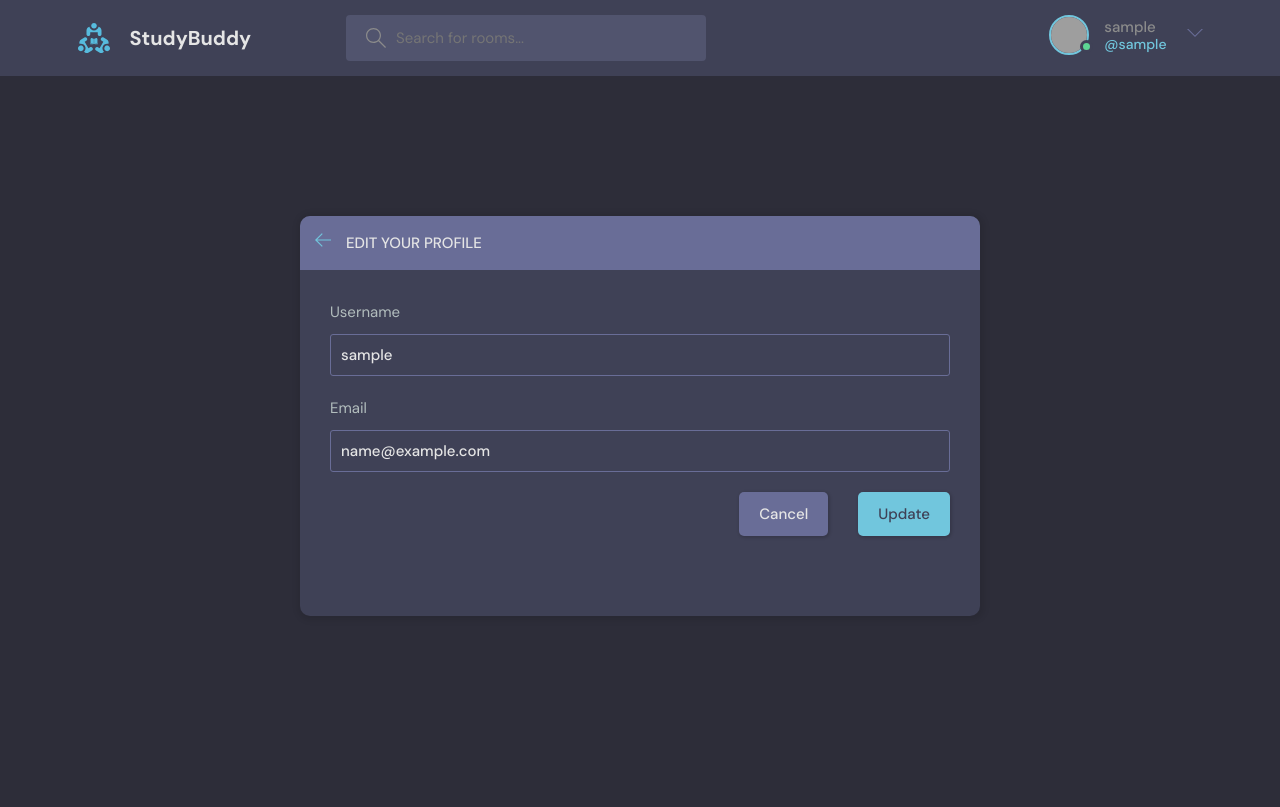
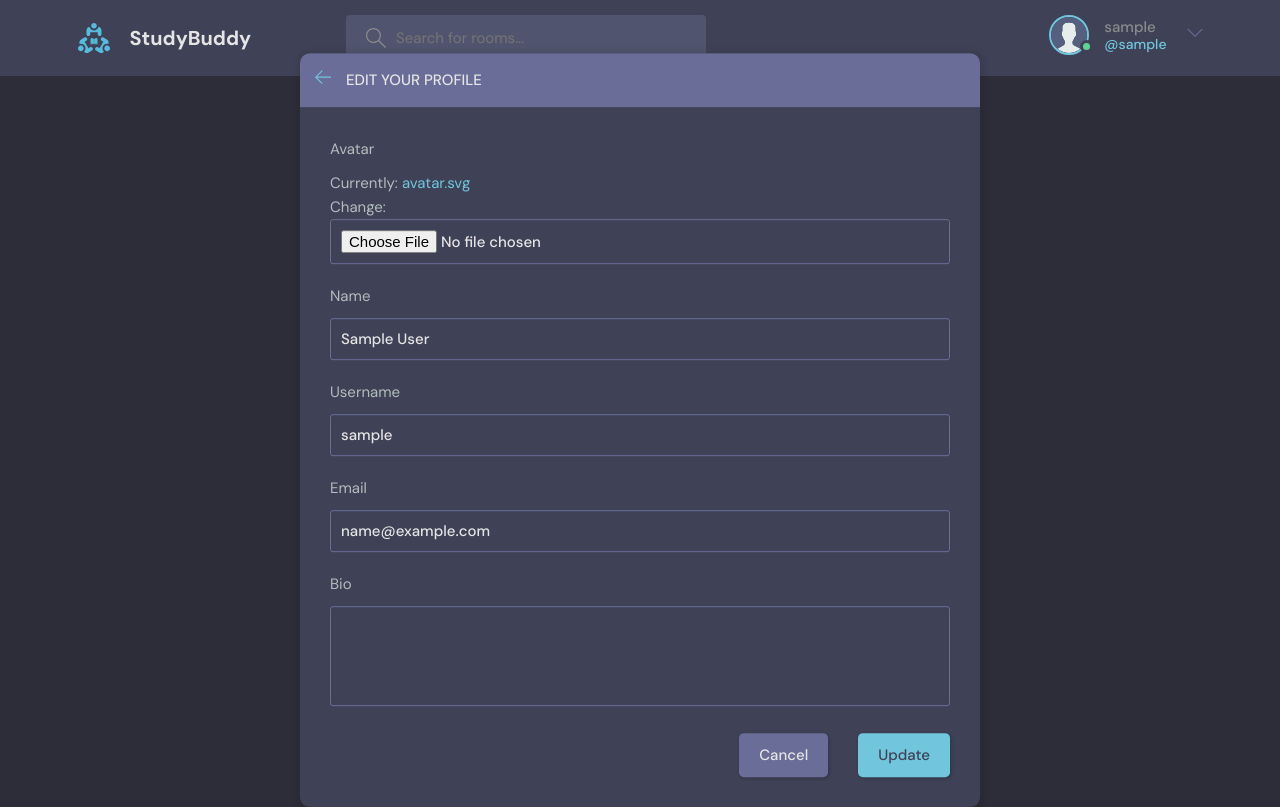
Before and after one commit to Hernandez-Marcos/Tutorial-de-django, a Django app: page /update-user/ in a window 1280 px wide. Before the commit the page ends 616 px from the top, so only its background shows below. Run offline with Django 5.2, Linux system fonts and the light colour scheme; the visitor is signed in with stand-in values (Sample User, id 1); grey boxes are pictures that could not be loaded.

Commit message:
COURSE COMPLETED.

```diff
--- a/base/forms.py
+++ b/base/forms.py
@@ -1,5 +1,11 @@
 from django.forms import ModelForm
+from django.contrib.auth.forms import UserCreationForm
 from .models import Room, User
+
+class MyUserCreationForm(UserCreationForm):
+    class Meta:
+        model = User
+        fields = ['name', 'username', 'email', 'password1', 'password2']
 
 class RoomForm(ModelForm):
     class Meta:
@@ -10,4 +16,4 @@ class RoomForm(ModelForm):
 class UserForm(ModelForm):
     class Meta:
         model = User
-        fields = ['username', 'email']
+        fields = ['avatar', 'name', 'username', 'email', 'bio']
--- a/base/models.py
+++ b/base/models.py
@@ -6,7 +6,7 @@ class User(AbstractUser):
     email = models.EmailField(unique=True, null=True)
     bio = models.TextField(null=True)
 
-    avatar = models.ImageField()
+    avatar = models.ImageField(null=True, default="avatar.svg")
 
     USERNAME_FIELD = 'email'
     REQUIRED_FIELDS = []
--- a/base/templates/base/activity.html
+++ b/base/templates/base/activity.html
@@ -25,7 +25,7 @@
             <div class="activities__boxHeader roomListRoom__header">
                 <a href="{% url 'user-profile' message.user.id %}" class="roomListRoom__author">
                 <div class="avatar avatar--small">
-                    <img src="https://randomuser.me/api/portraits/women/11.jpg" />
+                    <img src="{{message.user.avatar.url}}" />
                 </div>
                 <p>
                     @{{message.user}}
--- a/base/templates/base/activity_component.html
+++ b/base/templates/base/activity_component.html
@@ -7,7 +7,7 @@
         <div class="activities__boxHeader roomListRoom__header">
             <a href="{% url 'user-profile' message.user.id %}" class="roomListRoom__author">
             <div class="avatar avatar--small">
-                <img src="https://randomuser.me/api/portraits/women/11.jpg" />
+                <img src="{{message.user.avatar.url}}" />
             </div>
             <p>
                 @{{message.user}}
--- a/base/templates/base/feed_component.html
+++ b/base/templates/base/feed_component.html
@@ -3,7 +3,7 @@
     <div class="roomListRoom__header">
       <a href="{% url 'user-profile' room.host.id %}" class="roomListRoom__author">
         <div class="avatar avatar--small">
-          <img src="https://randomuser.me/api/portraits/women/11.jpg" />
+          <img src="{{room.host.avatar.url}}" />
         </div>
         <span>@{{room.host.username}}</span>
       </a>
--- a/base/templates/base/login_register.html
+++ b/base/templates/base/login_register.html
@@ -17,8 +17,8 @@
         <form class="form" action="" method="POST">
           {% csrf_token %}
           <div class="form__group form__group">
-            <label for="room_name">Username</label>
-            <input id="username" name="username" type="text" placeholder="e.g. dennis_ivy" />
+            <label for="room_name">Email</label>
+            <input id="username" name="email" type="text" placeholder="e.g. dennis_ivy" />
           </div>
           <div class="form__group">
             <label for="password">Password</label>
--- a/base/templates/base/profile.html
+++ b/base/templates/base/profile.html
@@ -13,7 +13,7 @@
         <div class="profile">
           <div class="profile__avatar">
             <div class="avatar avatar--large active">
-              <img src="https://randomuser.me/api/portraits/men/11.jpg" />
+              <img src="{{user.avatar.url}}" />
             </div>
           </div>
           <div class="profile__info">
--- a/base/templates/base/room.html
+++ b/base/templates/base/room.html
@@ -67,7 +67,7 @@
                 <p>Hosted By</p>
                 <a href="{% url 'user-profile' room.host.id %}" class="room__author">
                   <div class="avatar avatar--small">
-                    <img src="https://randomuser.me/api/portraits/men/37.jpg" />
+                    <img src="{{room.host.avatar.url}}" />
                   </div>
                   <span>@{{room.username}}</span>
                 </a>
@@ -87,7 +87,7 @@
                     <div class="thread__author">
                       <a href="{% url 'user-profile' message.user.id %}" class="thread__authorInfo">
                         <div class="avatar avatar--small">
-                          <img src="https://randomuser.me/api/portraits/men/37.jpg" />
+                          <img src="{{message.user.avatar.url}}" />
                         </div>
                         <span>@{{message.user.username}}</span>
                       </a>
@@ -131,7 +131,7 @@
             {% for user in participants %}
             <a href="{% url 'user-profile' user.id %}" class="participant">
               <div class="avatar avatar--medium">
-                <img src="https://randomuser.me/api/portraits/men/37.jpg" />
+                <img src="{{user.avatar.url}}" />
               </div>
               <p>
                 {{user.username}}
--- a/base/templates/base/update-user.html
+++ b/base/templates/base/update-user.html
@@ -19,7 +19,7 @@
                 </div>
             </div>
             <div class="layout__body">
-                <form class="form" action="#" method="POST">
+                <form class="form" action="#" method="POST" enctype="multipart/form-data">
                   {% csrf_token %}
 
                   {% for field in form %}
--- a/base/views.py
+++ b/base/views.py
@@ -4,9 +4,8 @@ from django.contrib import messages
 from django.contrib.auth.decorators import login_required
 from django.db.models import Q
 from django.contrib.auth import authenticate, login, logout
-from django.contrib.auth.forms import UserCreationForm
 from .models import Room, Topic, Message, User
-from .forms import RoomForm, UserForm
+from .forms import RoomForm, UserForm, MyUserCreationForm
 
 # Create your views here.
 
@@ -22,15 +21,15 @@ def loginPage(request):
         return redirect('home')
 
     if request.method == 'POST':
-        username = request.POST.get('username').lower()
+        email = request.POST.get('email').lower()
         password = request.POST.get('password')
 
         try:
-            user = User.objects.get(username=username)
+            user = User.objects.get(email=email)
         except:
             messages.error(request, 'User does not exist')
 
-        user = authenticate(request, username=username, password=password)
+        user = authenticate(request, email=email, password=password)
 
         if user is not None:
             login(request, user)
@@ -48,10 +47,10 @@ def logoutUser(request):
 
 
 def registerPage(request):
-    form = UserCreationForm()
+    form = MyUserCreationForm()
 
     if request.method == 'POST':
-        form = UserCreationForm(request.POST)
+        form = MyUserCreationForm(request.POST)
         if form.is_valid():
             user = form.save(commit=False)
             user.username = user.username.lower()
@@ -186,7 +185,7 @@ def updateUser(request):
     form = UserForm(instance=user)
 
     if request.method == 'POST':
-        form = UserForm(request.POST, instance=user)
+        form = UserForm(request.POST, request.FILES, instance=user)
         if form.is_valid():
             form.save()
             return redirect('user-profile', pk=user.id)
--- a/cursodedjango/settings.py
+++ b/cursodedjango/settings.py
@@ -120,11 +120,14 @@ USE_TZ = True
 # Static files (CSS, JavaScript, Images)
 # https://docs.djangoproject.com/en/5.2/howto/static-files/
 
-STATIC_URL = 'static/'
+STATIC_URL = '/static/'
+MEDIA_URL = '/images/'
 
 STATICFILES_DIRS = [
     BASE_DIR / 'static'
 ]
+
+MEDIA_ROOT = BASE_DIR / 'static/images'
 
 # STATIC_ROOT =
 
--- a/cursodedjango/urls.py
+++ b/cursodedjango/urls.py
@@ -16,8 +16,12 @@ Including another URLconf
 """
 from django.contrib import admin
 from django.urls import path, include
+from django.conf import settings
+from django.conf.urls.static import static
 
 urlpatterns = [
     path('admin/', admin.site.urls),
     path('', include('base.urls'))
 ]
+
+urlpatterns += static(settings.MEDIA_URL, document_root=settings.MEDIA_ROOT)
--- a/templates/navbar.html
+++ b/templates/navbar.html
@@ -24,7 +24,7 @@
         <div class="header__user">
           <a href="{% url 'update-user' %}">
             <div class="avatar avatar--medium active">
-              <img src="https://randomuser.me/api/portraits/men/37.jpg" />
+              <img src="{{request.user.avatar.url}}" />
             </div>
             <p>{{request.user.username}}<span>@{{request.user.username}}</span></p>
           </a>
```
Also changed, not shown: base/migrations/0003_user_avatar.py (added), static/images/494818331_553177974207308_3936447355796474558_n.jpg (added), static/images/coollogo_com-16415542.png (added), static/images/images_2.png (added).
